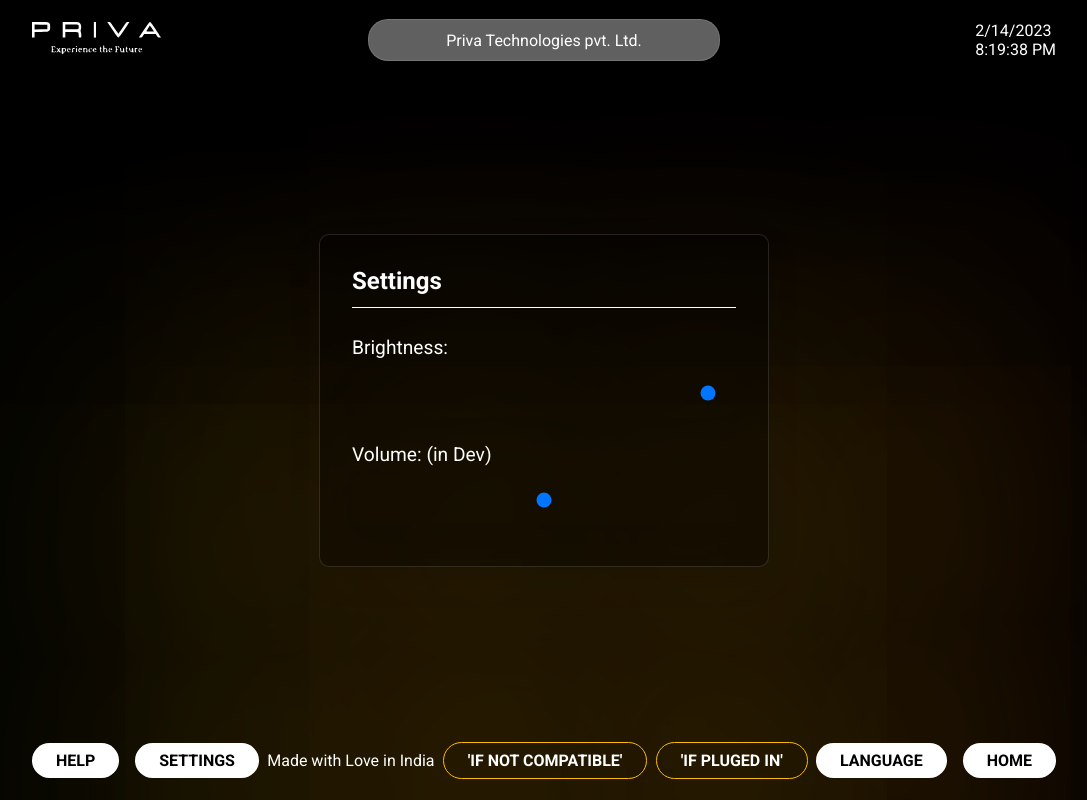
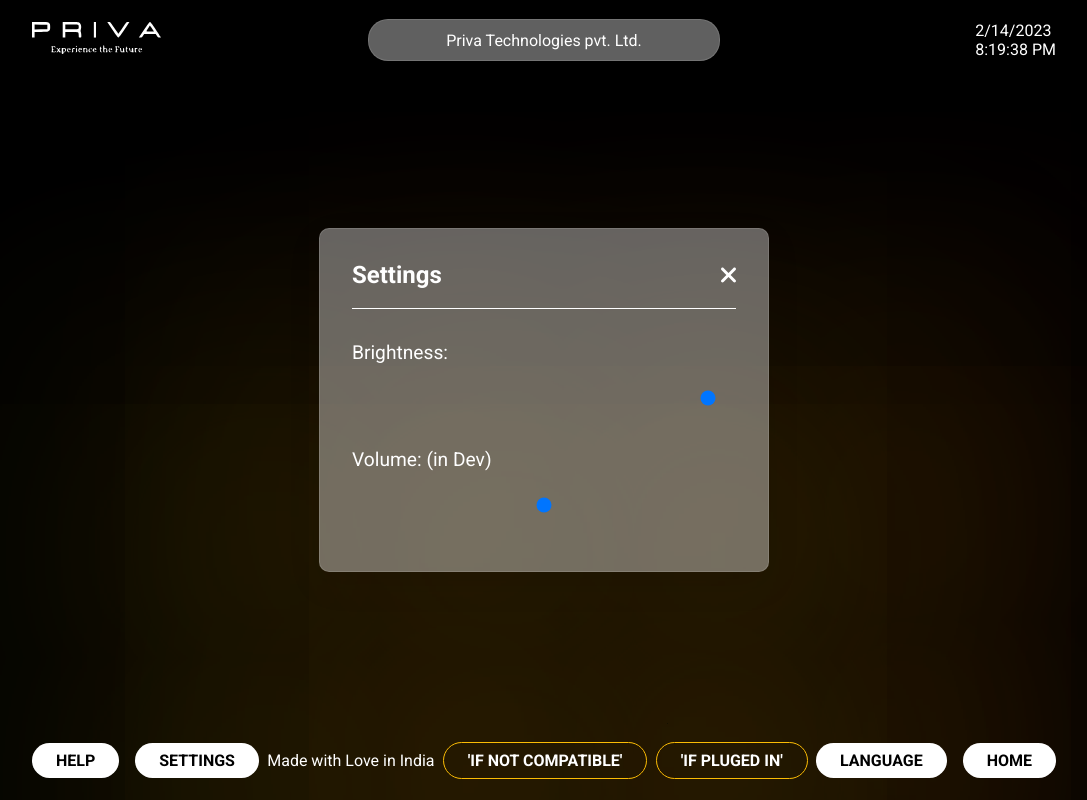
Before and after one commit to exploresahil/Priva-React-Team, a React (Vite) app: page /Priva-React-Team/PrivaSettings in a window 1280 px wide. Shown: the whole page, without its empty margins (96-1183 px from the left). Built offline with nearby package versions, Linux system fonts and the light colour scheme.

Commit message:
updated settings - brightness

```diff
--- a/src/Components/PrivaSettings/PrivaSettings.jsx
+++ b/src/Components/PrivaSettings/PrivaSettings.jsx
@@ -1,4 +1,6 @@
 import { useState, useEffect } from "react";
+import CloseIco from "./close.svg";
+import { Link } from "react-router-dom";
 
 import "./PrivaSettings.scss";
 
@@ -37,6 +39,9 @@
     <div className="privaMainDiv">
       <div className="settings-container">
         <h2>Settings</h2>
+        <Link to="../Priva-React-Team/">
+          <img src={CloseIco}></img>
+        </Link>
         <div className="settings">
           <label>Brightness:</label>
           <input
--- a/src/Components/PrivaSettings/PrivaSettings.scss
+++ b/src/Components/PrivaSettings/PrivaSettings.scss
@@ -4,18 +4,29 @@
   display: flex;
   flex-direction: column;
   padding: 2em;
+
+  border-radius: 10px;
   outline: none;
-  border-radius: 10px;
-  background: rgba(0, 0, 0, 0.375);
+  background: rgba(255, 255, 255, 0.375);
   box-shadow: 0 0.75rem 2rem 0 rgba(0, 0, 0, 0.1);
   border: 1px solid rgba(255, 255, 255, 0.125);
+
   gap: 1em;
   min-width: 30vw;
 
+  position: relative;
+
   h2 {
-    padding-bottom: 0.5em;
+    padding-bottom: 0.8em;
     border-bottom: 1px solid v.$light;
-    margin-bottom: 0.5em;
+  }
+
+  img {
+    height: 1.5em;
+    position: absolute;
+
+    right: 2em;
+    top: 2.1em;
   }
 
   .settings {
@@ -28,12 +39,12 @@
 #volumeSlider {
   border: none !important;
   appearance: none !important;
-  background: none !important;
-  outline: none !important;
   webkit-appearance: none !important;
   margin: 10px 0;
-
   height: 3em;
+  outline: none;
+  background: none;
+  box-shadow: none;
 }
 
 //*----------> Handler
@@ -43,10 +54,15 @@
   box-shadow: 0px 0px 0px #000000, 0px 0px 0px #0d0d0d;
   border: 0px solid #000000;
   border-radius: 2em;
-  background: v.$blue;
+  background: v.$yellow;
   cursor: pointer;
   width: 2em;
   height: 1.2em;
+
+  &:hover,
+  &:focus {
+    background: v.$blue;
+  }
 }
 
 //*----------> Rail
@@ -54,6 +70,7 @@
 #brightnessSlider::-moz-range-track,
 #volumeSlider::-moz-range-track {
   cursor: pointer;
-
-  background: v.$yellow;
+  background: v.$light;
+  border-radius: 2em;
+  height: 0.2em !important;
 }
```
Also changed, not shown: src/Components/PrivaSettings/close.svg (added).
